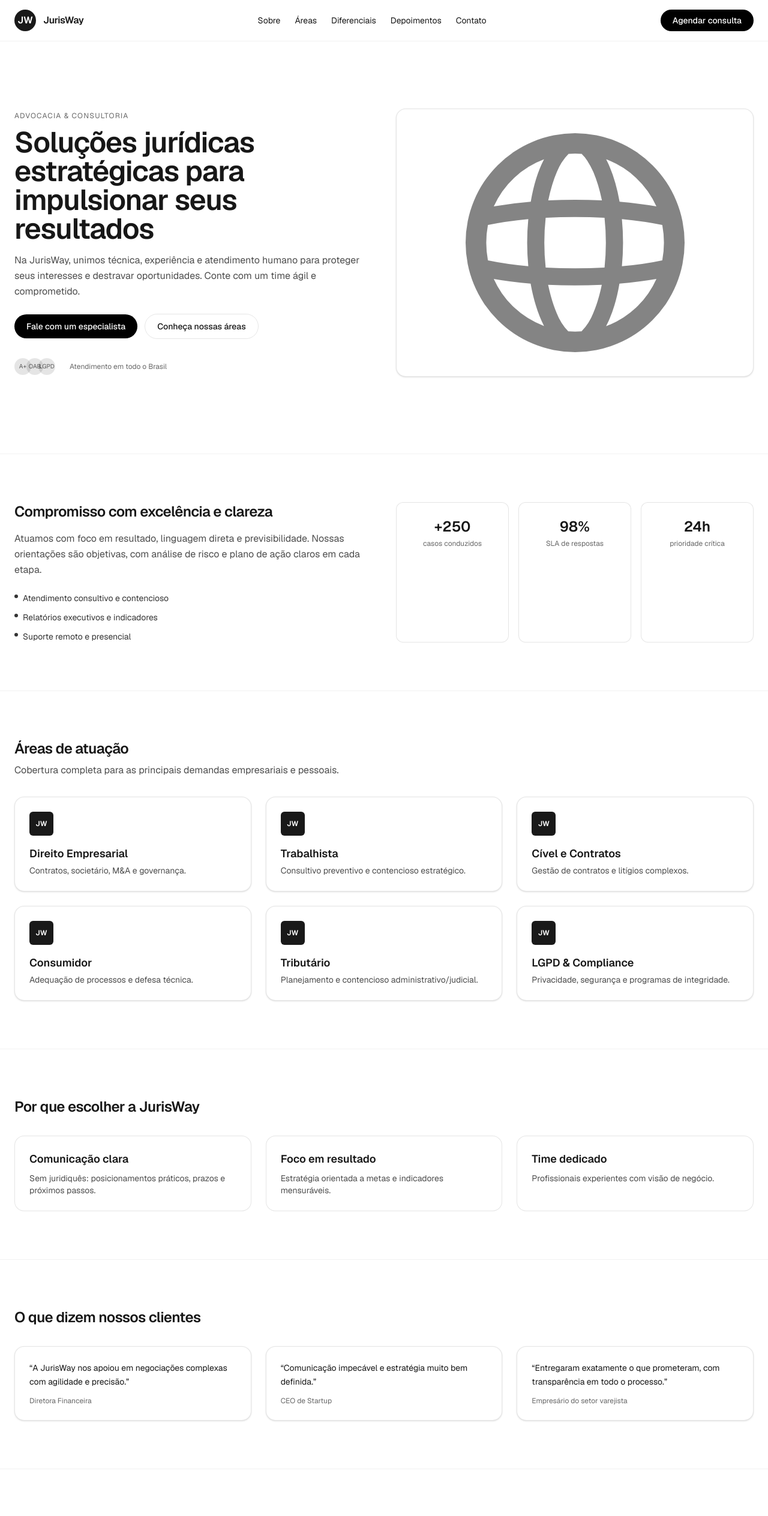
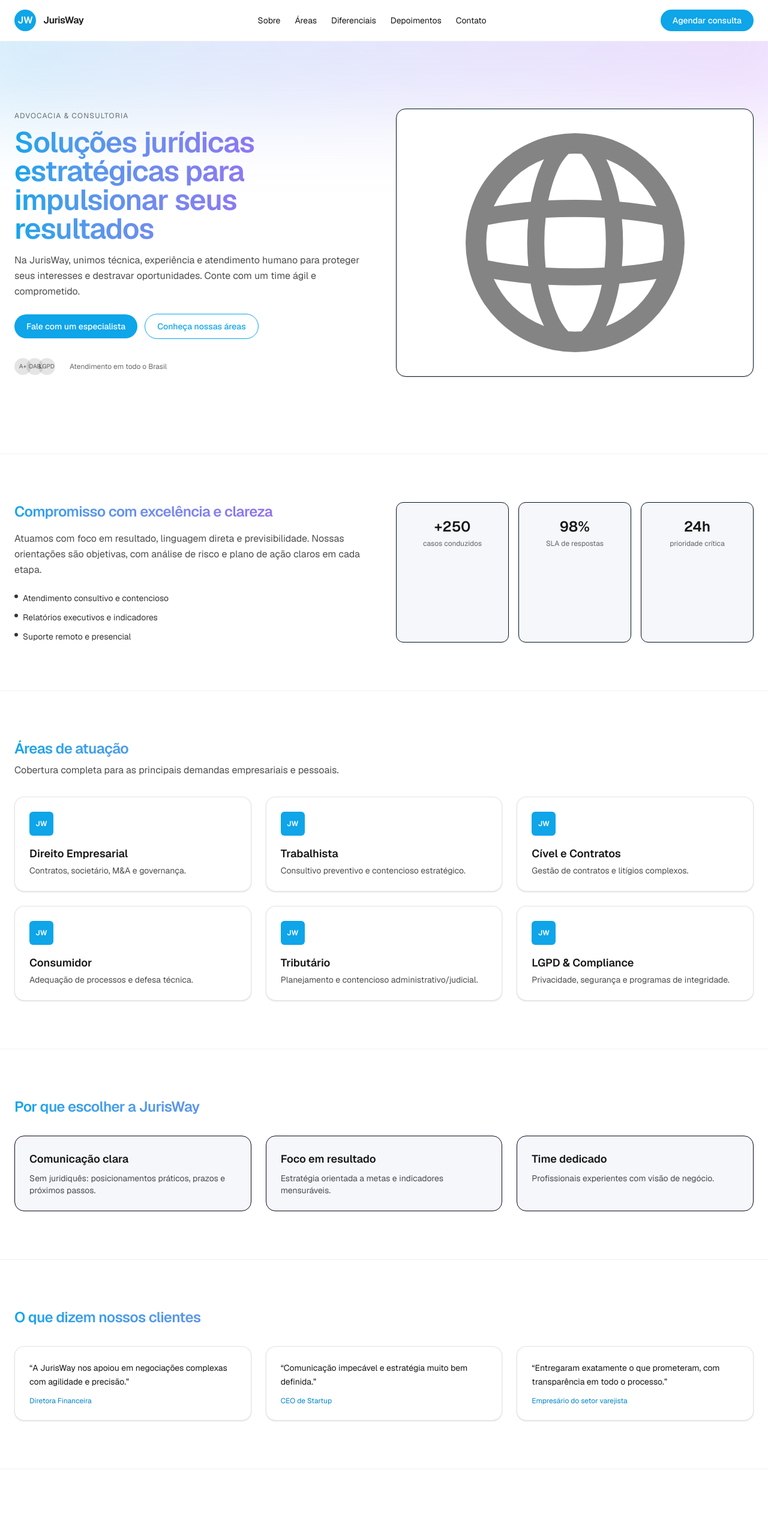
Before and after one commit to pedroavv1914/landingpage-jurisway, a Next.js app: page / in a window 1280 px wide. Shown: the top 2527 px of the page at 60% size. Built offline with nearby package versions, Linux system fonts and the light colour scheme.

Commit message:
feat: create landing page with responsive layout and brand theme

```diff
--- a/src/app/page.tsx
+++ b/src/app/page.tsx
@@ -7,7 +7,7 @@
       <header className="sticky top-0 z-50 border-b border-black/5 bg-background/80 backdrop-blur">
         <div className="mx-auto max-w-7xl px-6 py-4 flex items-center justify-between">
           <div className="flex items-center gap-3">
-            <div className="h-9 w-9 rounded-full bg-black/90 text-white grid place-items-center font-semibold">JW</div>
+            <div className="h-9 w-9 rounded-full bg-[var(--brand)] text-white grid place-items-center font-semibold">JW</div>
             <span className="font-semibold tracking-tight">JurisWay</span>
           </div>
           <nav aria-label="Navegação principal" className="hidden md:block">
@@ -19,23 +19,26 @@
               <li><a className="hover:underline underline-offset-4" href="#contato">Contato</a></li>
             </ul>
           </nav>
-          <a href="#contato" className="hidden md:inline-flex items-center rounded-full bg-black text-white px-5 py-2 text-sm font-medium hover:bg-black/90">Agendar consulta</a>
+          <a href="#contato" className="hidden md:inline-flex items-center rounded-full bg-[var(--brand)] text-white px-5 py-2 text-sm font-medium hover:bg-[var(--brand-600)]">Agendar consulta</a>
         </div>
       </header>
 
       <main>
         {/* Hero */}
         <section className="relative overflow-hidden">
-          <div aria-hidden className="pointer-events-none absolute inset-0 bg-[radial-gradient(600px_200px_at_20%_-40%,rgba(0,0,0,0.06)_0%,transparent_60%),radial-gradient(600px_200px_at_80%_-40%,rgba(0,0,0,0.06)_0%,transparent_60%)]" />
+          <div aria-hidden className="pointer-events-none absolute inset-0">
+            <div className="absolute inset-0 bg-[radial-gradient(600px_200px_at_20%_-40%,rgba(0,0,0,0.06)_0%,transparent_60%),radial-gradient(600px_200px_at_80%_-40%,rgba(0,0,0,0.06)_0%,transparent_60%)]" />
+            <div className="absolute -inset-x-20 -top-32 h-64 bg-gradient-to-r from-[var(--brand)] to-[var(--accent)] opacity-20 blur-3xl" />
+          </div>
           <div className="mx-auto max-w-7xl px-6 pt-20 pb-24 sm:pt-28 sm:pb-32">
             <div className="grid items-center gap-10 md:grid-cols-2">
               <div>
                 <p className="text-xs uppercase tracking-widest text-black/60">Advocacia & Consultoria</p>
-                <h1 className="mt-3 text-4xl font-semibold tracking-tight sm:text-5xl">Soluções jurídicas estratégicas para impulsionar seus resultados</h1>
+                <h1 className="mt-3 text-4xl font-semibold tracking-tight sm:text-5xl bg-gradient-to-r from-[var(--brand)] to-[var(--accent)] bg-clip-text text-transparent">Soluções jurídicas estratégicas para impulsionar seus resultados</h1>
                 <p className="mt-4 text-black/70 leading-relaxed">Na JurisWay, unimos técnica, experiência e atendimento humano para proteger seus interesses e destravar oportunidades. Conte com um time ágil e comprometido.</p>
                 <div className="mt-6 flex items-center gap-3">
-                  <a href="#contato" className="inline-flex items-center rounded-full bg-black text-white px-5 py-2.5 text-sm font-medium hover:bg-black/90">Fale com um especialista</a>
-                  <a href="#areas" className="inline-flex items-center rounded-full border border-black/10 px-5 py-2.5 text-sm font-medium hover:bg-black/[.03]">Conheça nossas áreas</a>
+                  <a href="#contato" className="inline-flex items-center rounded-full bg-[var(--brand)] text-white px-5 py-2.5 text-sm font-medium hover:bg-[var(--brand-600)]">Fale com um especialista</a>
+                  <a href="#areas" className="inline-flex items-center rounded-full border border-[color:var(--brand)] text-[color:var(--brand)] px-5 py-2.5 text-sm font-medium hover:bg-[color:color-mix(in_oklab,white_85%,var(--brand))] hover:text-[color:var(--foreground)]">Conheça nossas áreas</a>
                 </div>
                 <div className="mt-8 flex items-center gap-6 text-xs text-black/60">
                   <div className="flex -space-x-2">
@@ -46,7 +49,7 @@
                   <span>Atendimento em todo o Brasil</span>
                 </div>
               </div>
-              <div className="relative aspect-[4/3] w-full overflow-hidden rounded-2xl border border-black/10 bg-white shadow-sm">
+              <div className="relative aspect-[4/3] w-full overflow-hidden rounded-2xl border border-[color:color-mix(in_oklab,var(--brand)_30%,black)] bg-white shadow-sm">
                 <Image src="/globe.svg" alt="Ilustração jurídica" fill className="object-contain p-10 opacity-80" />
               </div>
             </div>
@@ -57,7 +60,7 @@
         <section id="sobre" className="border-t border-black/5 bg-white">
           <div className="mx-auto max-w-7xl px-6 py-20 grid gap-10 md:grid-cols-2">
             <div>
-              <h2 className="text-2xl font-semibold tracking-tight">Compromisso com excelência e clareza</h2>
+              <h2 className="text-2xl font-semibold tracking-tight bg-gradient-to-r from-[var(--brand)] to-[var(--accent)] bg-clip-text text-transparent">Compromisso com excelência e clareza</h2>
               <p className="mt-4 text-black/70 leading-relaxed">Atuamos com foco em resultado, linguagem direta e previsibilidade. Nossas orientações são objetivas, com análise de risco e plano de ação claros em cada etapa.</p>
               <ul className="mt-6 grid gap-3 text-sm text-black/80">
                 <li className="flex items-start gap-2"><span className="mt-1 h-1.5 w-1.5 rounded-full bg-black/80" /> Atendimento consultivo e contencioso</li>
@@ -71,7 +74,7 @@
                 { kpi: "98%", label: "SLA de respostas" },
                 { kpi: "24h", label: "prioridade crítica" },
               ].map((item) => (
-                <div key={item.kpi} className="rounded-xl border border-black/10 bg-background p-6 text-center">
+                <div key={item.kpi} className="rounded-xl border border-[color:color-mix(in_oklab,var(--brand)_25%,black)] bg-[var(--muted)] p-6 text-center">
                   <div className="text-2xl font-semibold">{item.kpi}</div>
                   <div className="mt-1 text-xs text-black/60">{item.label}</div>
                 </div>
@@ -83,7 +86,7 @@
         {/* Áreas de Atuação */}
         <section id="areas" className="border-t border-black/5">
           <div className="mx-auto max-w-7xl px-6 py-20">
-            <h2 className="text-2xl font-semibold tracking-tight">Áreas de atuação</h2>
+            <h2 className="text-2xl font-semibold tracking-tight bg-gradient-to-r from-[var(--brand)] to-[var(--accent)] bg-clip-text text-transparent">Áreas de atuação</h2>
             <p className="mt-2 text-black/70">Cobertura completa para as principais demandas empresariais e pessoais.</p>
             <div className="mt-8 grid gap-6 sm:grid-cols-2 lg:grid-cols-3">
               {[
@@ -94,8 +97,8 @@
                 { title: "Tributário", desc: "Planejamento e contencioso administrativo/judicial." },
                 { title: "LGPD & Compliance", desc: "Privacidade, segurança e programas de integridade." },
               ].map((card) => (
-                <div key={card.title} className="rounded-2xl border border-black/10 bg-white p-6 shadow-sm transition hover:shadow-md">
-                  <div className="h-10 w-10 rounded-md bg-black/90 text-white grid place-items-center text-xs font-semibold">JW</div>
+                <div key={card.title} className="rounded-2xl border border-black/10 bg-white p-6 shadow-sm transition hover:shadow-md hover:ring-2 hover:ring-[var(--brand)]">
+                  <div className="h-10 w-10 rounded-md bg-[var(--brand)] text-white grid place-items-center text-xs font-semibold">JW</div>
                   <h3 className="mt-4 text-lg font-semibold">{card.title}</h3>
                   <p className="mt-1 text-sm text-black/70">{card.desc}</p>
                 </div>
@@ -107,14 +110,14 @@
         {/* Diferenciais */}
         <section id="diferenciais" className="border-t border-black/5 bg-white">
           <div className="mx-auto max-w-7xl px-6 py-20">
-            <h2 className="text-2xl font-semibold tracking-tight">Por que escolher a JurisWay</h2>
+            <h2 className="text-2xl font-semibold tracking-tight bg-gradient-to-r from-[var(--brand)] to-[var(--accent)] bg-clip-text text-transparent">Por que escolher a JurisWay</h2>
             <div className="mt-8 grid gap-6 md:grid-cols-3">
               {[
                 { t: "Comunicação clara", d: "Sem juridiquês: posicionamentos práticos, prazos e próximos passos." },
                 { t: "Foco em resultado", d: "Estratégia orientada a metas e indicadores mensuráveis." },
                 { t: "Time dedicado", d: "Profissionais experientes com visão de negócio." },
               ].map((f) => (
-                <div key={f.t} className="rounded-2xl border border-black/10 bg-background p-6">
+                <div key={f.t} className="rounded-2xl border border-[color:color-mix(in_oklab,var(--accent)_25%,black)] bg-[var(--muted)] p-6">
                   <h3 className="text-lg font-semibold">{f.t}</h3>
                   <p className="mt-2 text-sm text-black/70">{f.d}</p>
                 </div>
@@ -126,7 +129,7 @@
         {/* Depoimentos */}
         <section id="depoimentos" className="border-t border-black/5">
           <div className="mx-auto max-w-7xl px-6 py-20">
-            <h2 className="text-2xl font-semibold tracking-tight">O que dizem nossos clientes</h2>
+            <h2 className="text-2xl font-semibold tracking-tight bg-gradient-to-r from-[var(--brand)] to-[var(--accent)] bg-clip-text text-transparent">O que dizem nossos clientes</h2>
             <div className="mt-8 grid gap-6 md:grid-cols-3">
               {[
                 {
@@ -144,7 +147,7 @@
               ].map((t) => (
                 <blockquote key={t.q} className="rounded-2xl border border-black/10 bg-white p-6 shadow-sm">
                   <p className="text-sm leading-relaxed">“{t.q}”</p>
-                  <footer className="mt-3 text-xs text-black/60">{t.a}</footer>
+                  <footer className="mt-3 text-xs text-[color:var(--brand-600)]">{t.a}</footer>
                 </blockquote>
               ))}
             </div>
@@ -156,7 +159,7 @@
           <div className="mx-auto max-w-7xl px-6 py-20">
             <div className="grid gap-10 md:grid-cols-2">
               <div>
-                <h2 className="text-2xl font-semibold tracking-tight">Entre em contato</h2>
+                <h2 className="text-2xl font-semibold tracking-tight bg-gradient-to-r from-[var(--brand)] to-[var(--accent)] bg-clip-text text-transparent">Entre em contato</h2>
                 <p className="mt-2 text-black/70">Conte brevemente seu caso e retornaremos com os próximos passos.</p>
                 <div className="mt-6 space-y-3 text-sm text-black/80">
                   <p><strong>E-mail:</strong> contato@jurisway.com</p>
@@ -164,27 +167,27 @@
                   <p><strong>Endereço:</strong> Av. Exemplo, 123 - Centro, São Paulo - SP</p>
                 </div>
               </div>
-              <form className="rounded-2xl border border-black/10 bg-background p-6 shadow-sm">
+              <form className="rounded-2xl border border-[color:color-mix(in_oklab,var(--brand)_25%,black)] bg-background p-6 shadow-sm">
                 <div className="grid gap-4 sm:grid-cols-2">
                   <div className="sm:col-span-2">
                     <label className="block text-sm font-medium">Nome</label>
-                    <input required type="text" className="mt-1 w-full rounded-md border border-black/15 bg-white px-3 py-2 text-sm outline-none focus:ring-2 focus:ring-black/10" />
+                    <input required type="text" className="mt-1 w-full rounded-md border border-black/15 bg-white px-3 py-2 text-sm outline-none focus:ring-2 focus:ring-[var(--brand)]" />
                   </div>
                   <div>
                     <label className="block text-sm font-medium">E-mail</label>
-                    <input required type="email" className="mt-1 w-full rounded-md border border-black/15 bg-white px-3 py-2 text-sm outline-none focus:ring-2 focus:ring-black/10" />
+                    <input required type="email" className="mt-1 w-full rounded-md border border-black/15 bg-white px-3 py-2 text-sm outline-none focus:ring-2 focus:ring-[var(--brand)]" />
                   </div>
                   <div>
                     <label className="block text-sm font-medium">Telefone</label>
-                    <input type="tel" className="mt-1 w-full rounded-md border border-black/15 bg-white px-3 py-2 text-sm outline-none focus:ring-2 focus:ring-black/10" />
+                    <input type="tel" className="mt-1 w-full rounded-md border border-black/15 bg-white px-3 py-2 text-sm outline-none focus:ring-2 focus:ring-[var(--brand)]" />
                   </div>
                   <div className="sm:col-span-2">
                     <label className="block text-sm font-medium">Mensagem</label>
-                    <textarea required rows={4} className="mt-1 w-full rounded-md border border-black/15 bg-white px-3 py-2 text-sm outline-none focus:ring-2 focus:ring-black/10" />
+                    <textarea required rows={4} className="mt-1 w-full rounded-md border border-black/15 bg-white px-3 py-2 text-sm outline-none focus:ring-2 focus:ring-[var(--brand)]" />
                   </div>
                 </div>
                 <div className="mt-4 flex items-center gap-3">
-                  <button type="submit" className="inline-flex items-center rounded-full bg-black text-white px-5 py-2.5 text-sm font-medium hover:bg-black/90">Enviar mensagem</button>
+                  <button type="submit" className="inline-flex items-center rounded-full bg-[var(--brand)] text-white px-5 py-2.5 text-sm font-medium hover:bg-[var(--brand-600)]">Enviar mensagem</button>
                   <a href="mailto:contato@jurisway.com" className="text-sm hover:underline underline-offset-4">Enviar por e-mail</a>
                 </div>
               </form>
@@ -197,12 +200,12 @@
       <footer className="border-t border-black/5">
         <div className="mx-auto max-w-7xl px-6 py-10 flex flex-col gap-4 sm:flex-row sm:items-center sm:justify-between">
           <div className="flex items-center gap-3">
-            <div className="h-8 w-8 rounded-full bg-black/90 text-white grid place-items-center text-xs font-semibold">JW</div>
+            <div className="h-8 w-8 rounded-full bg-[var(--brand)] text-white grid place-items-center text-xs font-semibold">JW</div>
             <span className="text-sm">© {new Date().getFullYear()} JurisWay. Todos os direitos reservados.</span>
           </div>
           <nav className="text-sm">
-            <a href="#" className="hover:underline underline-offset-4 mr-4">Política de Privacidade</a>
-            <a href="#" className="hover:underline underline-offset-4">Termos de Uso</a>
+            <a href="#" className="hover:underline underline-offset-4 mr-4 text-[color:var(--brand-600)]">Política de Privacidade</a>
+            <a href="#" className="hover:underline underline-offset-4 text-[color:var(--brand-600)]">Termos de Uso</a>
           </nav>
         </div>
       </footer>
```
